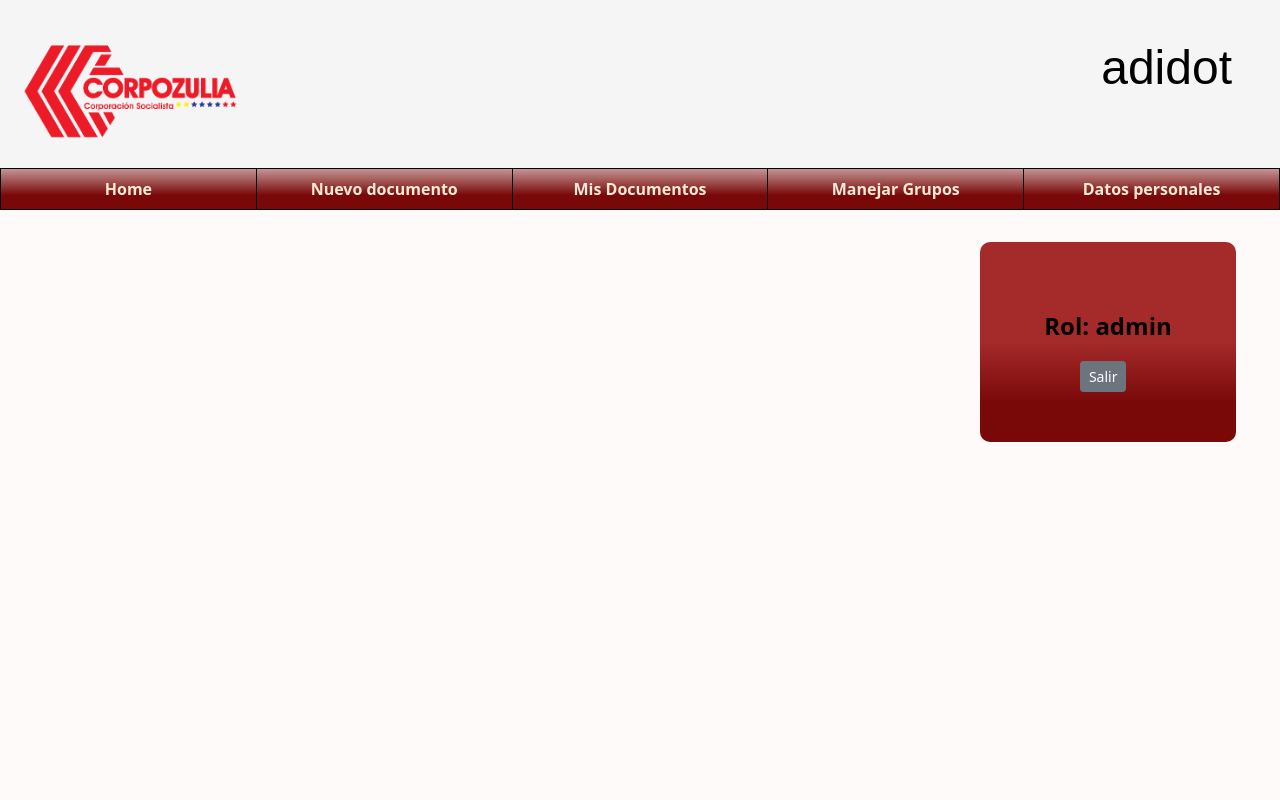
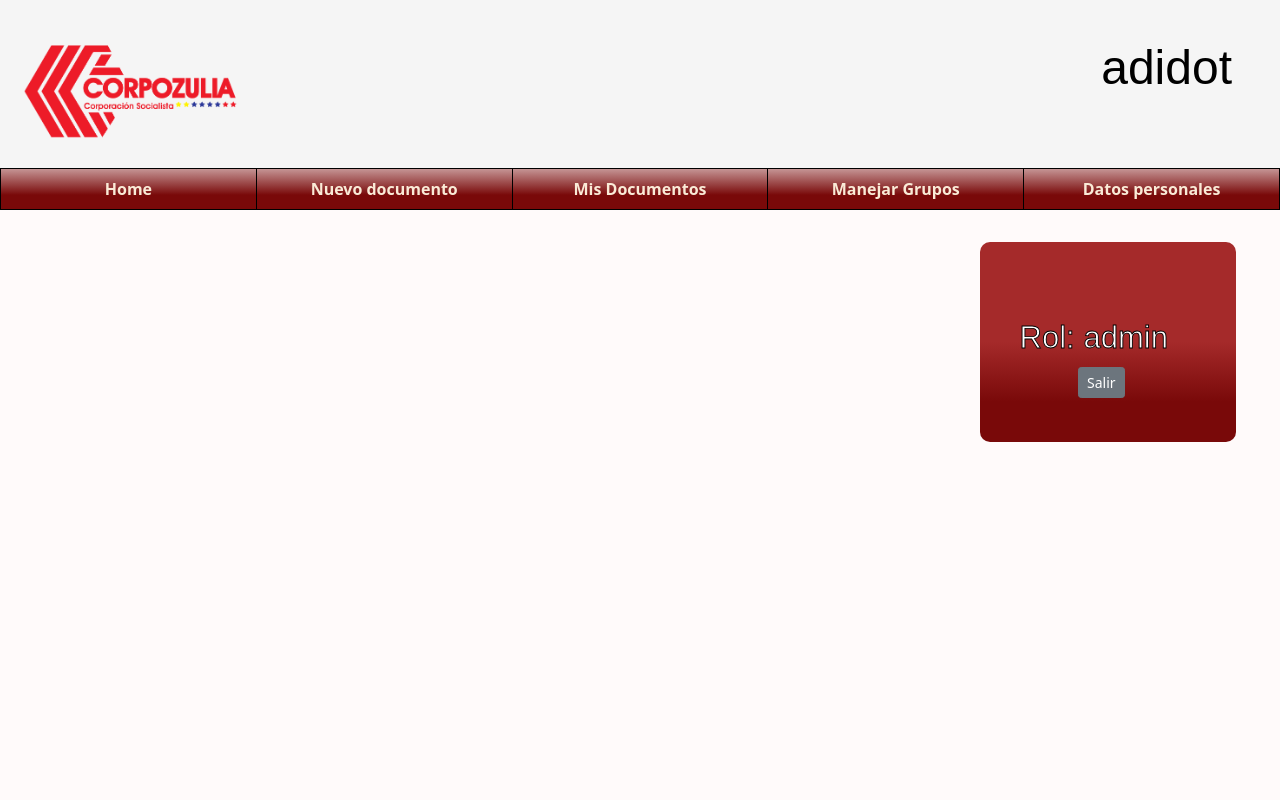
Before and after one commit to JulioCal/adidot-front, a React (Create React App) app: page /personal-data in a window 1280 px wide. Shown: the top 800 px of the page. Built offline with nearby package versions, Linux system fonts and the light colour scheme; sample sign-in values are in the browser's storage.

Commit message:
updates y mantenimientos

```diff
--- a/src/components/CommentsComponent/Comments.js
+++ b/src/components/CommentsComponent/Comments.js
@@ -45,7 +45,7 @@ export default function Comments(params) {
   };
 
   function deleteComment(id) {
-    Toaster("Secondary", "Porfavor espere, estamos procesando su solicitud");
+    Toaster("secondary", "Porfavor espere, estamos procesando su solicitud");
     axios
       .delete(API_URL + `comment/${id}`)
       .then((response) => Toaster("success", "comentario eliminado"));
@@ -85,7 +85,7 @@ export default function Comments(params) {
           bg={toast.variant}
           onClose={() => setToast({ show: false, variant: "", message: "" })}
           show={toast.show}
-          delay={4000}
+          delay={10000}
           autohide
         >
           <Toast.Header>
--- a/src/components/DisplayComponent/Display.js
+++ b/src/components/DisplayComponent/Display.js
@@ -37,16 +37,19 @@ export default function Display() {
         {loading ? (
           <PulseLoader id="loader" color={"#add8e6"} />
         ) : (
-          currentData.map(({ document_id, title, img, text, owner }) => (
+          currentData.map(
+            ({ document_id, title, img, text, owner, created_at }) => (
               <Document
                 key={document_id}
                 id={document_id}
                 title={title}
                 img={img}
+                date={new Date(created_at)}
                 text={text}
                 owner={owner}
               />
-          ))
+            )
+          )
         )}
       </div>
       <Pagination
--- a/src/components/DocumentComponent/Document.css
+++ b/src/components/DocumentComponent/Document.css
@@ -52,6 +52,7 @@ input.titulo {
 }
 
 .Date {
+    display: flex;
     text-align: right;
     font-size: smaller;
     margin-left: auto;
--- a/src/components/DocumentComponent/Document.js
+++ b/src/components/DocumentComponent/Document.js
@@ -2,11 +2,9 @@ import React from "react"; //eslint-disable-line
 import "./Document.css";
 import { useLocation } from "wouter";
 
-export default function Document({ id, title, img, text, owner }) {
+export default function Document({ id, title, img, text, owner, date }) {
   // eslint-disable-next-line no-unused-vars
   const [location, pushLocation] = useLocation();
-  const current = new Date(); //this should come from SQL query.
-
   const documentDetail = (evt) => {
     //evita que la pagina se recargue al usar rutas.
     evt.preventDefault();
@@ -18,9 +16,6 @@ export default function Document({ id, title, img, text, owner }) {
     <div className="Noticia" onClick={documentDetail}>
       <div className="Header-noticia">
         <h3 className="Titulo">{title}</h3>
-        <span className="Date">
-          {current.getDate() + "/" + (current.getMonth() + 1)}
-        </span>
       </div>
       <div className="Body-noticia">
         <img
--- a/src/components/DocumentComponent/DocumentDetail.js
+++ b/src/components/DocumentComponent/DocumentDetail.js
@@ -54,6 +54,7 @@ export default function DetailedDocument(params) {
 
   const deleteFile = (e) => {
     e.preventDefault();
+    console.log("haha");
     let headers = setHeaders();
     axios
       .delete(API_URL + `document/${doc.document_id}`, { headers })
@@ -79,17 +80,29 @@ export default function DetailedDocument(params) {
             <IoReturnUpBack></IoReturnUpBack>
           </span>
           <h2 className="Titulo">{doc.title ? doc.title : ""}</h2>
-          <span className="Date">{doc.Date ? doc.Date : ""}</span>
+          <span className="Date">
+            <p class="stroke">
+              <svg xmlns="http://www.w3.org/2000/svg" viewBox="0 0 800 72">
+                <text x="650" y="60">
+                  {doc.created_at
+                    ? new Date(doc.created_at).getDate() +
+                      "/" +
+                      (new Date(doc.created_at).getMonth() + 1)
+                    : ""}
+                </text>
+              </svg>
+            </p>
             {edit ? (
               <>
                 <span className="Fa-edit" onClick={editFile}>
                   <FaEdit></FaEdit>
                 </span>
-              <span className="Fa-edit">
+                <span className="Fa-edit" onClick={deleteFile}>
                   <FaTrash></FaTrash>
                 </span>
               </>
             ) : null}
+          </span>
         </div>
         <div className="Body-noticia">
           <img
--- a/src/components/DocumentComponent/EditDocument.js
+++ b/src/components/DocumentComponent/EditDocument.js
@@ -16,7 +16,7 @@ import { ScaleLoader } from "react-spinners";
 import { useForm } from "react-hook-form";
 import { IoReturnUpBack } from "react-icons/io5";
 import { useLocation } from "wouter";
-import Constants from "../Constants";
+import Constants from "../Helpers/Constants";
 import { v4 as uuidv4 } from "uuid";
 import axios from "axios";
 import "./Document.css";
--- a/src/components/DocumentComponent/NewDocument.js
+++ b/src/components/DocumentComponent/NewDocument.js
@@ -14,7 +14,7 @@ import { useForm } from "react-hook-form";
 import { useLocation } from "wouter";
 import { ScaleLoader } from "react-spinners";
 import { IoReturnUpBack } from "react-icons/io5";
-import Constants from "../Constants";
+import Constants from "../Helpers/Constants";
 import { v4 as uuidv4 } from "uuid";
 import "./Document.css";
 import axios from "axios";
--- a/src/components/GroupComponent/GroupScreen.js
+++ b/src/components/GroupComponent/GroupScreen.js
@@ -14,7 +14,7 @@ import {
 } from "react-bootstrap";
 import { PulseLoader } from "react-spinners";
 import { FaTrash, FaPlus } from "react-icons/fa";
-import Constants from "../Constants";
+import Constants from "../Helpers/Constants";
 import { useLocation } from "wouter";
 import { v4 as uuidv4 } from "uuid";
 import axios from "axios";
--- a/src/components/LoginComponent/Login.js
+++ b/src/components/LoginComponent/Login.js
@@ -15,7 +15,7 @@ import Document from "../DocumentComponent/Document";
 import DocumentContext from "../../Contexts/DocumentContext";
 import CredentialContext from "../../Contexts/CredentialContext";
 import { PulseLoader } from "react-spinners";
-import Constants from "../Constants";
+import Constants from "../Helpers/Constants";
 import axios from "axios";
 import "./Login.css";
 
@@ -147,8 +147,20 @@ export default function Login() {
   if (logData.isLogged) {
     loginScreen = (
       <Form onSubmit={exit}>
-        <h3 className="Login-title">{logData.login}</h3>
-        <h4 className="Login-title">Rol: {logData.role} </h4>
+        <p class="stroke">
+          <svg
+            style={{ height: "5rem" }}
+            xmlns="http://www.w3.org/2000/svg"
+            viewBox="0 0 600 180"
+          >
+            <text x="100" y="50">
+              {logData.login}
+            </text>
+            <text x="100" y="140">
+              Rol: {logData.role}
+            </text>
+          </svg>
+        </p>
         <Button
           size="sm"
           variant="secondary"
@@ -163,7 +175,7 @@ export default function Login() {
   } else {
     loginScreen = (
       <Form onSubmit={handleLogin}>
-        <h5 className="Login-title">Ingreso al sistema</h5>
+        <h5 className="Login-title mt-3 mb-2 ">Ingreso al sistema</h5>
         <Form.Control
           type="text"
           className="mb-2 login-input"
@@ -211,6 +223,8 @@ export default function Login() {
           bg={toast.variant}
           onClose={() => setToast({ variant: "", message: "", show: false })}
           show={toast.show}
+          delay={10000}
+          autohide
         >
           <Toast.Header>
             <strong className="me-auto">Adidot</strong>
@@ -227,12 +241,13 @@ export default function Login() {
           loginScreen
         )}
       </div>
-      {history.map(({ id, title, img, text, owner }) => (
+      {history.map(({ document_id, title, img, text, owner, created_at }) => (
         <Document
-          key={id}
-          id={id}
+          key={document_id}
+          id={document_id}
           title={title}
           img={img}
+          date={new Date(created_at)}
           text={text}
           owner={owner}
         />
```
Also changed, not shown: src/App.js (+15 -15 lines), src/components/Helpers/Constants.jsx (renamed from src/components/Constants.jsx). Lines whose indentation alone changed are shown as unchanged.
